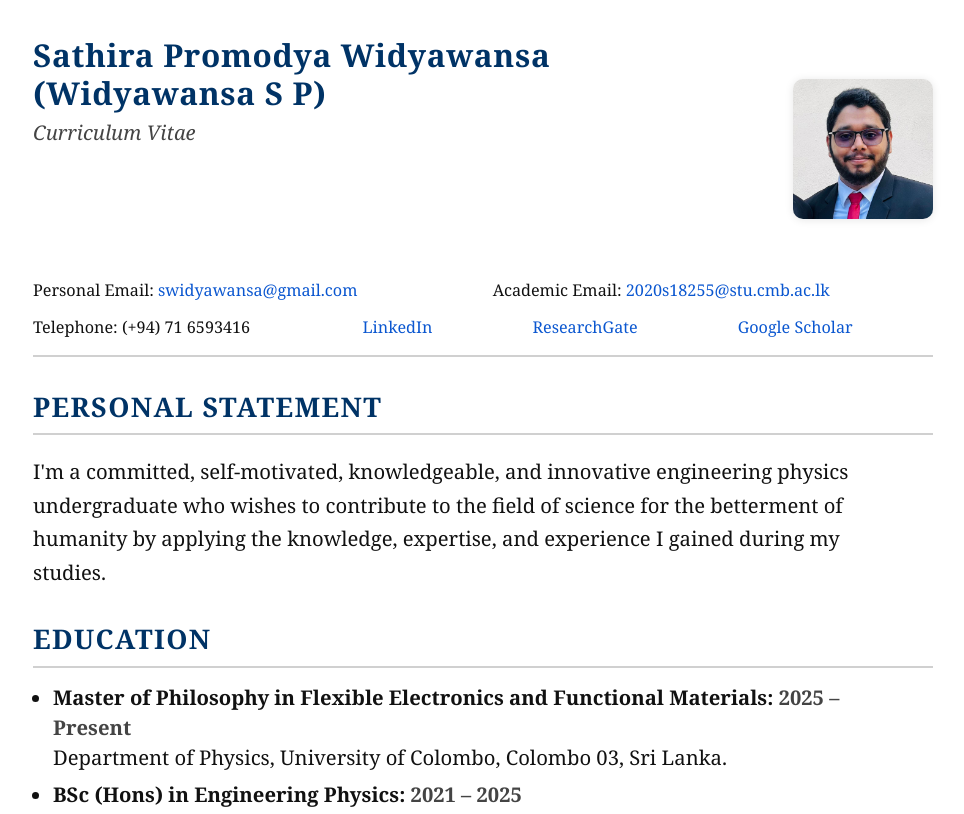
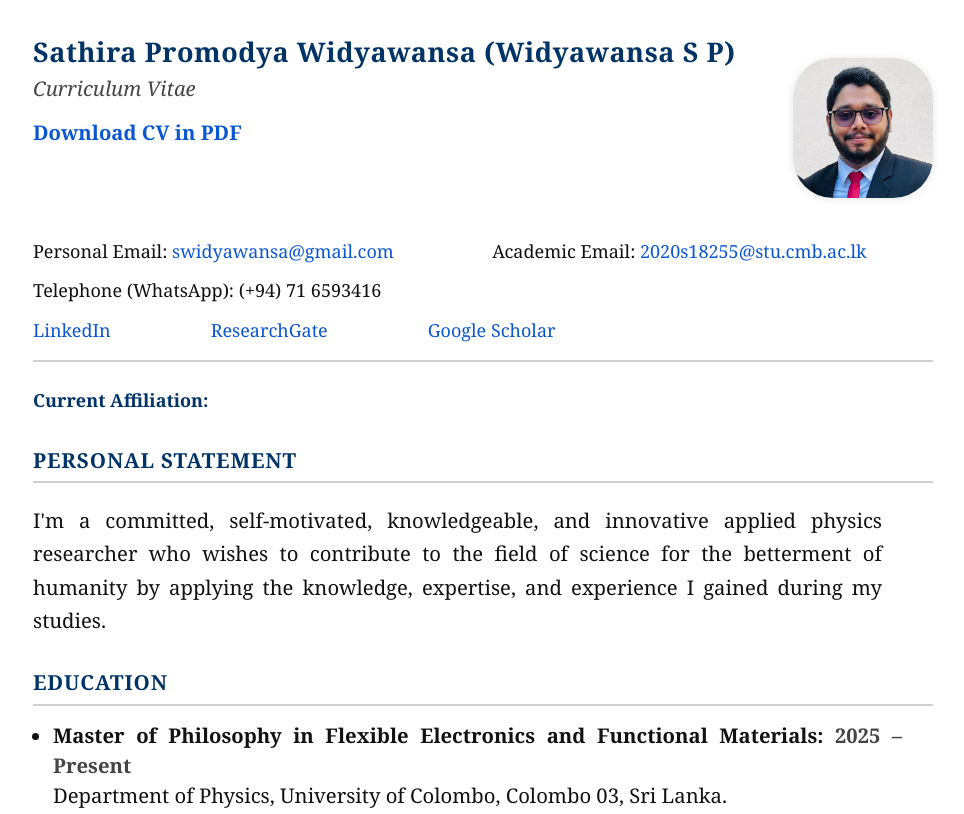
Before and after one commit to swidyawansa/swidyawansa.github.io, a plain HTML site: page index.html in a window 1280 px wide. Shown: the top 814 px of the page, without its empty margins (157-1121 px from the left). Drawn offline with Linux system fonts and the light colour scheme.

Commit message:
Update index.html

```diff
--- a/index.html
+++ b/index.html
@@ -40,6 +40,7 @@ margin: 0;
 font: var(--step-0)/1.65 "Georgia", "Times New Roman", serif;
 text-rendering: optimizeLegibility;
 -webkit-font-smoothing: antialiased;
+text-align: justify;
 }
 
 
@@ -48,19 +49,19 @@ text-rendering: optimizeLegibility;
 
 header{ border-bottom: 2px solid var(--line); padding-bottom: 14px; margin-bottom: 24px; }
 .mast{ display: grid; grid-template-columns: 1fr auto; gap: 24px; align-items: center; }
-.name{ font-size: var(--step-3); font-weight: 800; letter-spacing: .02em; line-height: 1.2; color: var(--accent); }
+.name{ font-size: var(--step-2); font-weight: 800; letter-spacing: .02em; line-height: 1.2; color: var(--accent); }
 .subtitle{ margin-top: 4px; color: var(--muted); font-style: italic; }
 .addr{ margin-top: 6px; color: var(--muted); }
-.avatar{ height: 140px; width: 140px; border-radius: 10px; object-fit: cover; box-shadow: 0 1px 8px rgba(0,0,0,.1); }
+.avatar{ height: 140px; width: 140px; border-radius: 40px; object-fit: cover; box-shadow: 0 1px 8px rgba(0,0,0,.1); }
 
 
-.contact{ display: flex; flex-wrap: wrap; gap: 10px 32px; margin-top: 16px; color: var(--fg); font-size: var(--step--1); }
+.contact{ display: flex; flex-wrap: wrap; gap: 10px 32px; margin-top: 16px; color: var(--fg); font-size: 1rem; }
 .contact div{ flex: 1 1 auto; min-width: 240px; }
 .contact a{ color: var(--link); text-decoration: none; font-weight: 500; }
 .contact a:hover{ text-decoration: underline; }
 
 
-h2{ margin: 28px 0 14px; font-size: var(--step-2); letter-spacing: .05em; text-transform: uppercase; font-weight: 700; border-bottom: 2px solid var(--line); padding-bottom: 4px; color: var(--accent); }
+h2{ margin: 28px 0 14px; font-size: 1.15rem; letter-spacing: .04em; text-transform: uppercase; font-weight: 700; border-bottom: 2px solid var(--line); padding-bottom: 4px; color: var(--accent); }
 .section{ margin-top: 22px; }
 .item{ margin-bottom: 16px; }
 .role{ font-weight: 700; }
@@ -111,15 +112,18 @@ section p, section li{ max-width: 75ch; }
         <div>
           <div class="name">Sathira Promodya Widyawansa (Widyawansa S P)</div>
           <div class="subtitle">Curriculum Vitae</div>
-          <div class="addr" style="color: #fff;">Work Address: Department of Physics, University of Colombo, Sri Lanka.</div>
-          <div class="addr" style="color: #fff;">Personal Address: No 75/4, Ellawala Lane, Batugedara, Ratnapura, Sri Lanka.</div>
+          <div style="margin: 10px 0 0 0;">
+            <a href="assets/Sathira%20Widyawansa%20CV.pdf" download style="font-weight:bold;color:var(--link);text-decoration:none;">Download CV in PDF</a>
+          </div>
+          <div class="addr" style="color: #fff; font-size:1rem;">Work Address: Department of Physics, University of Colombo, Sri Lanka.</div>
+          <div class="addr" style="color: #fff; font-size:1rem;">Personal Address: No 75/4, Ellawala Lane, Batugedara, Ratnapura, Sri Lanka.</div>
         </div>
         <img class="avatar" src="assets/swidyawansa_pic.jpg" alt="Portrait of Sathira Promodya Widyawansa" />
       </div>
       <div class="contact">
         <div>Personal Email: <a href="mailto:swidyawansa@gmail.com">swidyawansa@gmail.com</a></div>
         <div>Academic Email: <a href="mailto:2020s18255@stu.cmb.ac.lk">2020s18255@stu.cmb.ac.lk</a></div>
-        <div>Telephone: (+94) 71 6593416</div>
+        <div>Telephone (WhatsApp): (+94) 71 6593416</div>
         <div style="display: flex; gap: 100px; align-items: center;">
           <a href="https://www.linkedin.com/in/sathira-widyawansa-629290194/">LinkedIn</a>
           <a href="https://www.researchgate.net/profile/Sathira-Widyawansa">ResearchGate</a>
@@ -129,8 +133,11 @@ section p, section li{ max-width: 75ch; }
     </header>
 
     <section class="section">
+  <div class="role" style="color:var(--accent); font-size:1rem; font-weight:600; margin-bottom:1px;">
+    Current Affiliation: <span style="font-weight:600; color:white;">Graduate Research Assistant</span> <span style="font-weight:500; color:white;">(Department of Physics, University of Colombo.)</span>
+  </div>
   <h2>Personal statement</h2>
-      <p>I'm a committed, self-motivated, knowledgeable, and innovative engineering physics undergraduate who wishes to contribute to the field of science for the betterment of humanity by applying the knowledge, expertise, and experience I gained during my studies.</p>
+      <p>I'm a committed, self-motivated, knowledgeable, and innovative applied physics researcher who wishes to contribute to the field of science for the betterment of humanity by applying the knowledge, expertise, and experience I gained during my studies.</p>
     </section>
 
     <section class="section">
@@ -171,12 +178,11 @@ section p, section li{ max-width: 75ch; }
     </section>
 
     <section class="section">
-      <h2>Undergraduate research project</h2>
+      <h2>Undergraduate research project <span class="when">2024 – 2025</span></h2>
       <div class="item">
-        <div class="role">Grade A+ <span class="when">2024 – 2025</span></div>
-        <ul>
-          <li><strong>Dissertation Title</strong> – Graphene-Based Flexible LP Gas Sensor.</li>
-        </ul>
+        <strong>Dissertation Title</strong> – Graphene-Based Flexible LP Gas Sensor.<br>
+        <div class="role">Grade A+</div>
+        <strong>Awards</strong> – Professor Osmund Jayaratne Memorial Gold Medal for the Best Research Project in Engineering Physics, University of Colombo, 2025.
         <p>The research involved developing a chemiresistive nanomaterial which is sensitive to LPG and printing it on a flexible substrate with a circuit. This included the nanomaterial’s synthesis, characterization, optimization, and application, providing hands-on experience in its fabrication and analysis along with the full sensor fabrication.</p>
         <ul>
           <li>Supervisor: Prof. Dilushan R. Jayasundara</li>
@@ -324,6 +330,7 @@ section p, section li{ max-width: 75ch; }
 
   <footer class="container small">
     <div>Helpful links:
+  <a href="assets/Sathira%20Widyawansa%20CV.pdf" download>Download PDF CV</a> ·
   <a href="https://www.res.cmb.ac.lk/physics/mrl/">MRL</a> ·
   <a href="https://www.res.cmb.ac.lk/physics/dilushan-jayasundar/">PI — Dilushan Jayasundara</a> ·
   <a href="https://science.cmb.ac.lk/cid/research/">CID Research</a> ·
```
Lines whose indentation alone changed are shown as unchanged.
